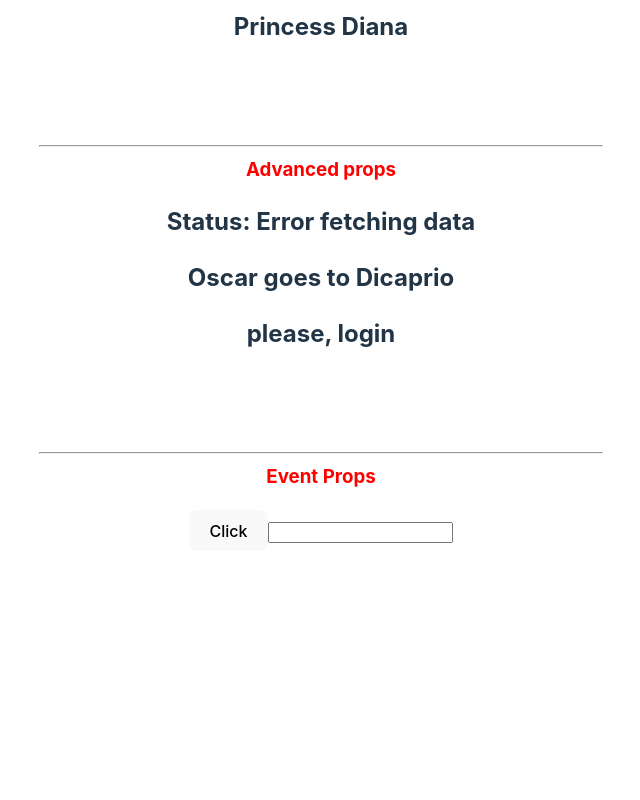
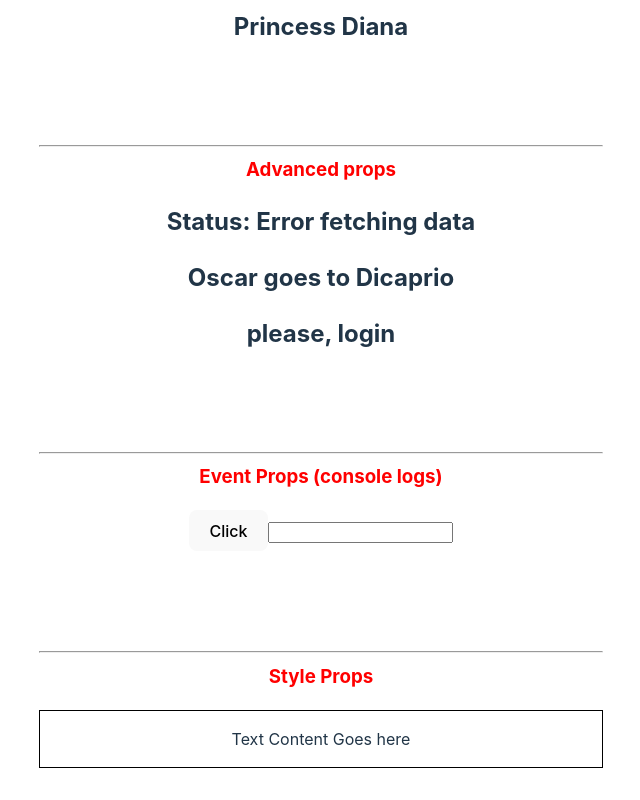
Before and after one commit to ivolopes-developer/react-typesscript-learning, a React (Vite) app in the folder my-react-ts-app/: page / in a window 1280 px wide. Shown: the part 394-1194 px from the top of the page, without its empty margins (319-959 px from the left). Before the commit the page ends 977 px from the top, so only its background shows below. Built offline with nearby package versions, Linux system fonts and the light colour scheme.

Commit message:
Style Props

```diff
--- a/my-react-ts-app/src/App.tsx
+++ b/my-react-ts-app/src/App.tsx
@@ -7,6 +7,7 @@ import { Oscar } from "./components/Oscar";
 import { Button } from "./components/Button";
 import "./App.css";
 import { Input } from "./components/input";
+import { Container } from "./components/Container";
 
 function App() {
 	const personName = {
@@ -53,7 +54,7 @@ function App() {
 
 				<h3 className='videoTopic'>
 					<hr />
-					Event Props
+					Event Props (console logs)
 				</h3>
 				<Button
 					handleClick={(event, id) => {
@@ -62,6 +63,14 @@ function App() {
 				></Button>
 				<Input value='' handleChange={(event) => console.log(event)}></Input>
 			</div>
+
+			<h3 className='videoTopic'>
+				<hr />
+				Style Props
+			</h3>
+			<Container
+				styles={{ border: "1px solid black", padding: "1rem" }}
+			></Container>
 		</>
 	);
 }
--- /dev/null
+++ b/my-react-ts-app/src/components/Container.tsx
@@ -0,0 +1,7 @@
+type ContainerProps = {
+	styles: React.CSSProperties;
+};
+
+export const Container = (props: ContainerProps) => {
+	return <div style={props.styles}>Text Content Goes here</div>;
+};
```
